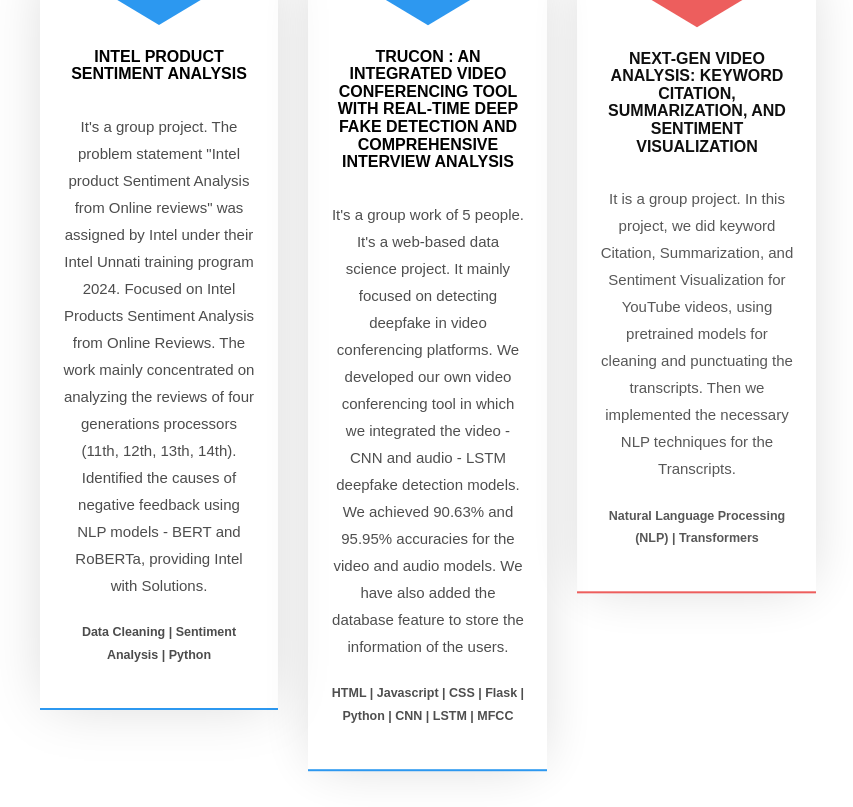
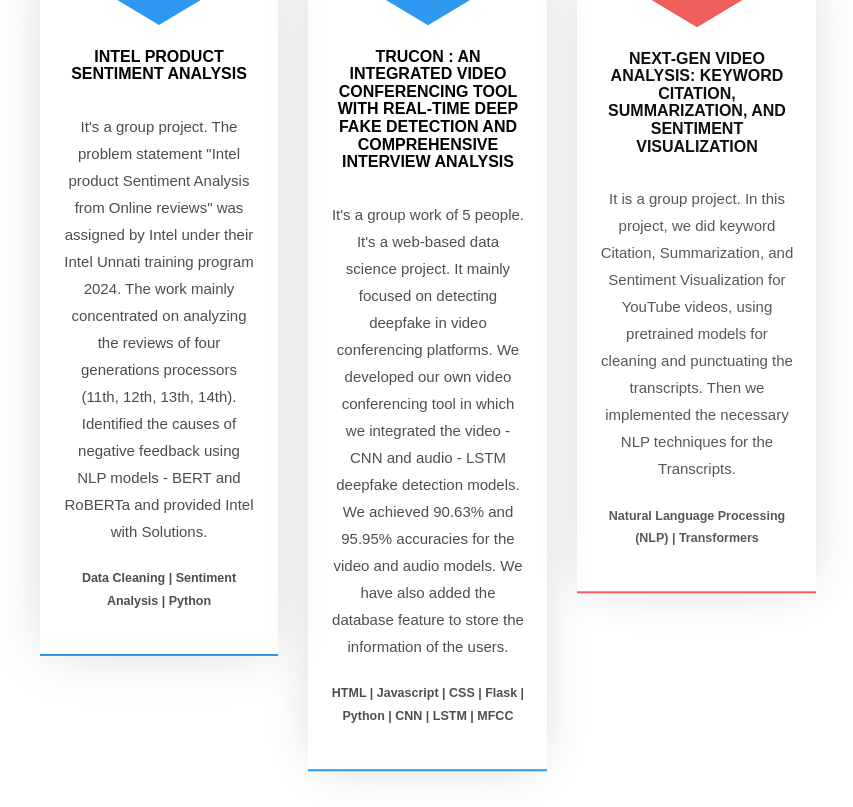
Before and after one commit to AngelineA12/Angeline_eportfolio, a plain HTML site: page index.html in a window 1280 px wide. Shown: the part 2708-3515 px from the top of the page, without its empty margins (362-1215 px from the left). Drawn offline with Linux system fonts and the light colour scheme; a web font is replaced by a local one.

Commit message:
Add files via upload

```diff
--- a/index.html
+++ b/index.html
@@ -523,7 +523,7 @@
                                     </a>
                                     <div class="desc">
                                         <h3>Intel Product Sentiment Analysis</h3>
-                                        <p>It's a group project. The problem statement "Intel product Sentiment Analysis from Online reviews" was assigned by Intel under their Intel Unnati training program 2024. Focused on Intel Products Sentiment Analysis from Online Reviews. The work mainly concentrated on analyzing the reviews of four generations processors (11th, 12th, 13th, 14th). Identified the causes of negative feedback using NLP models - BERT and RoBERTa, providing Intel with Solutions.</p>
+                                        <p>It's a group project. The problem statement "Intel product Sentiment Analysis from Online reviews" was assigned by Intel under their Intel Unnati training program 2024. The work mainly concentrated on analyzing the reviews of four generations processors (11th, 12th, 13th, 14th). Identified the causes of negative feedback using NLP models - BERT and RoBERTa and provided Intel with Solutions.</p>
                                         <p id="project-tool">Data Cleaning | Sentiment Analysis | Python</p>
                                     </div>
                                 </div>
```
